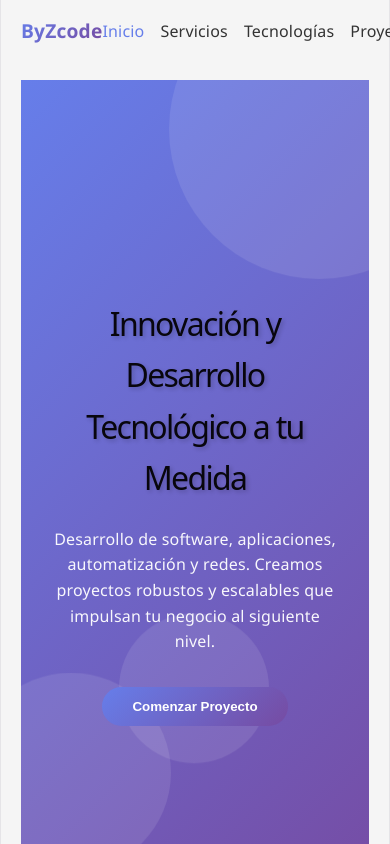
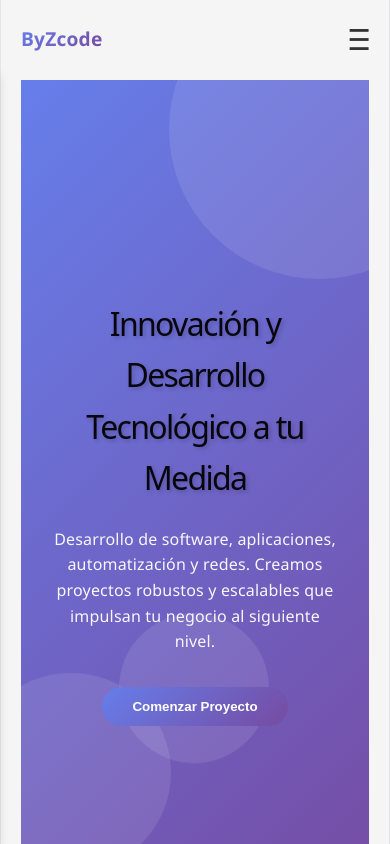
Before and after one commit to byzcodedeveloper-rgb/react-cicd-demo, a React (Vite) app: page / in a window 390 px wide. Shown: the top 844 px of the page. Built offline with nearby package versions, Linux system fonts and the light colour scheme.

Commit message:
Inicio de commit de sitio byzcode 2

```diff
--- a/src/components/Navbar.css
+++ b/src/components/Navbar.css
@@ -30,12 +30,16 @@
   background-clip: text;
   color: transparent;
   text-decoration: none;
+  white-space: nowrap;
 }
 
+/* MENÚ CENTRADO */
 .nav-menu {
   display: flex;
   list-style: none;
   gap: 2rem;
+  margin: 0;
+  padding: 0;
 }
 
 .nav-menu li a {
@@ -44,6 +48,7 @@
   font-weight: 500;
   cursor: pointer;
   transition: color 0.3s;
+  white-space: nowrap;
 }
 
 .nav-menu li a:hover,
@@ -51,11 +56,64 @@
   color: #667eea;
 }
 
+/* Botón menú hamburguesa para móvil */
+.menu-icon {
+  display: none;
+  font-size: 1.8rem;
+  cursor: pointer;
+  color: #333;
+}
+
+/* ======================================== */
+/* RESPONSIVE: Tabletas y móviles */
+/* ======================================== */
 @media (max-width: 768px) {
+  .menu-icon {
+    display: block;
+  }
+
   .nav-menu {
-    gap: 1rem;
+    position: fixed;
+    top: 70px;
+    left: -100%;
+    width: 100%;
+    height: calc(100vh - 70px);
+    background: white;
+    flex-direction: column;
+    justify-content: flex-start;
+    align-items: center;
+    gap: 2rem;
+    padding: 2rem;
+    transition: left 0.3s ease;
+    box-shadow: 0 5px 10px rgba(0,0,0,0.1);
   }
+
+  .nav-menu.active {
+    left: 0;
+  }
+
+  .nav-menu li a {
+    font-size: 1.2rem;
+    padding: 0.5rem;
+    display: block;
+  }
+
+  .navbar.scrolled .nav-menu {
+    background: white;
+  }
+}
+
+/* Para pantallas muy pequeñas (móviles) */
+@media (max-width: 480px) {
   .logo a {
     font-size: 1.2rem;
   }
+
+  .nav-menu {
+    gap: 1.5rem;
+  }
+
+  .nav-menu li a {
+    font-size: 1rem;
+  }
 }
--- a/src/components/Navbar.jsx
+++ b/src/components/Navbar.jsx
@@ -4,6 +4,7 @@ import './Navbar.css';
 
 const Navbar = () => {
   const [scrolled, setScrolled] = useState(false);
+  const [menuOpen, setMenuOpen] = useState(false);
 
   useEffect(() => {
     const handleScroll = () => {
@@ -21,13 +22,22 @@ const Navbar = () => {
     { id: 'contacto', label: 'Contacto' }
   ];
 
+  const closeMenu = () => {
+    setMenuOpen(false);
+  };
+
   return (
     <nav className={`navbar ${scrolled ? 'scrolled' : ''}`}>
       <div className="nav-container">
         <div className="logo">
-          <a href="#bienvenida">ByZcode</a>
+          <a href="#bienvenida" onClick={closeMenu}>ByZcode</a>
         </div>
-        <ul className="nav-menu">
+
+        <div className="menu-icon" onClick={() => setMenuOpen(!menuOpen)}>
+          ☰
+        </div>
+
+        <ul className={`nav-menu ${menuOpen ? 'active' : ''}`}>
           {navItems.map(item => (
             <li key={item.id}>
               <ScrollLink
@@ -37,6 +47,7 @@ const Navbar = () => {
                 offset={-70}
                 spy={true}
                 activeClass="active"
+                onClick={closeMenu}
               >
                 {item.label}
               </ScrollLink>
```
